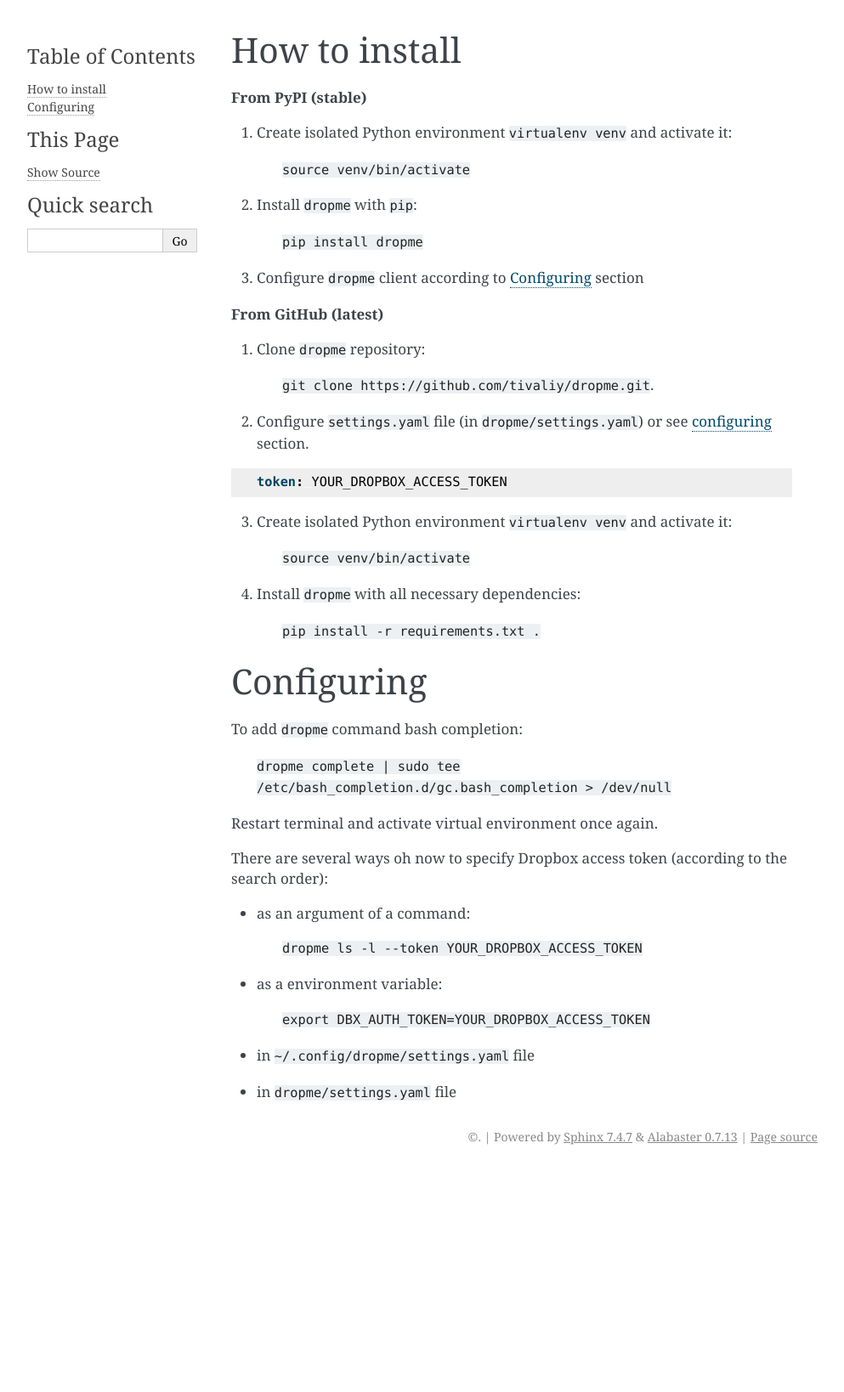
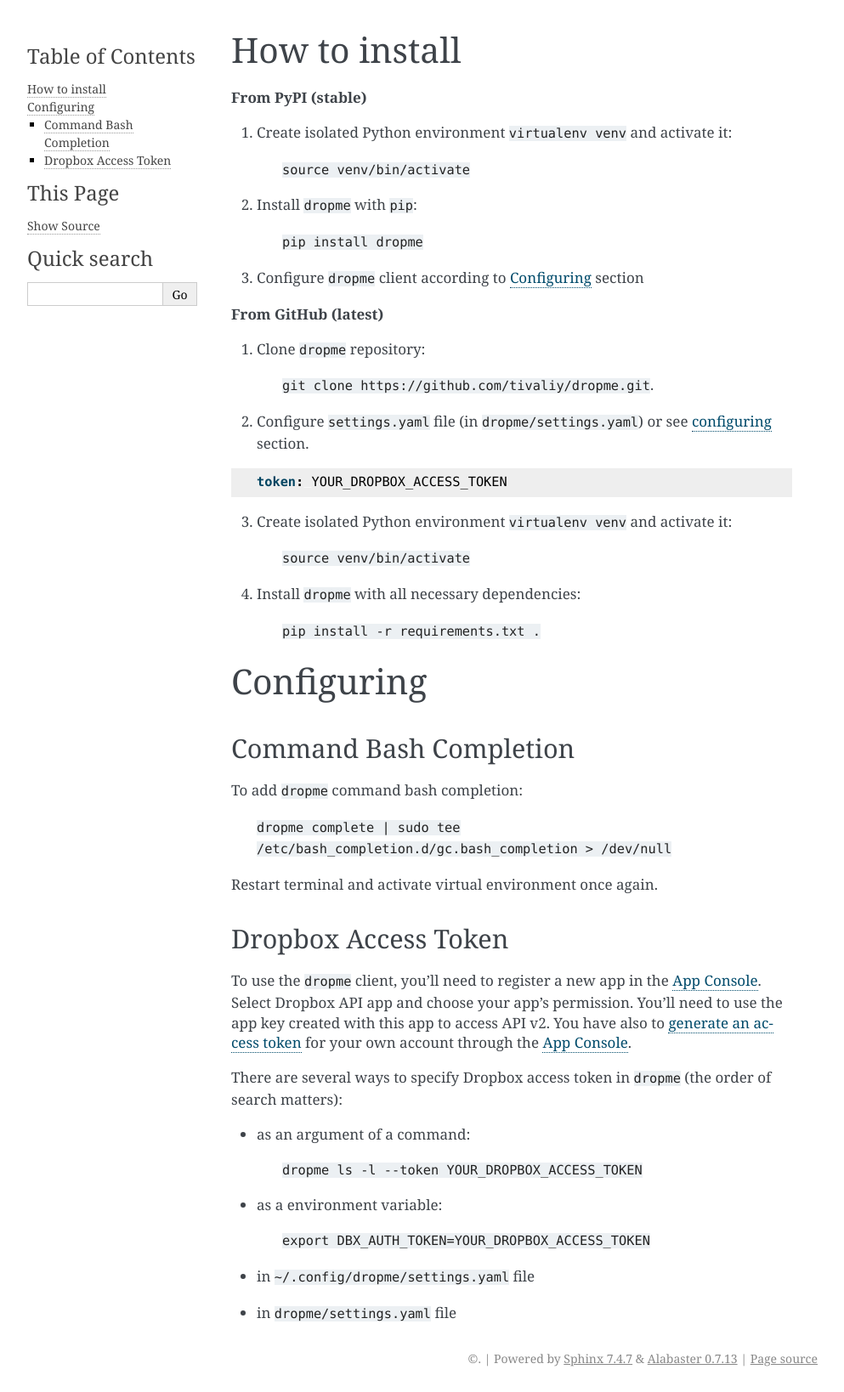
Before and after one commit to tivaliy/dropme, a Sphinx documentation site: the page built from docs/source/install.rst, in a window 1280 px wide. Shown: the whole page at 85% size, without its empty margins (148-1141 px from the left). Built offline with Sphinx 7.4.7, drawn with Linux system fonts in a browser that asks for light colours; before the commit the page ends 1377 px from its top, so only the background shows below that.

Commit message:
Reorganize documentation

```diff
--- a/docs/source/index.rst
+++ b/docs/source/index.rst
@@ -16,7 +16,6 @@
    :maxdepth: 2
 
    install
-   quick_start
    usage
    commands
 
--- a/docs/source/install.rst
+++ b/docs/source/install.rst
@@ -36,13 +36,25 @@
 Configuring
 ===========
 
+Command Bash Completion
+-----------------------
+
 To add ``dropme`` command bash completion:
 
     ``dropme complete | sudo tee /etc/bash_completion.d/gc.bash_completion > /dev/null``
 
 Restart terminal and activate virtual environment once again.
 
-There are several ways oh now to specify Dropbox access token (according to the search order):
+Dropbox Access Token
+--------------------
+
+To use the ``dropme`` client, you'll need to register a new app in the
+`App Console <https://www.dropbox.com/developers/apps>`_.
+Select Dropbox API app and choose your app's permission. You'll need to use the app key created
+with this app to access API v2. You have also to `generate an access token <https://blogs.dropbox.com/developers/2014/05/generate-an-access-token-for-your-own-account/>`_
+for your own account through the `App Console <https://www.dropbox.com/developers/apps>`_.
+
+There are several ways to specify Dropbox access token in ``dropme`` (the order of search matters):
 
 - as an argument of a command:
 
```
Also changed, not shown: docs/source/quick_start.rst (deleted, +0 -40 lines), docs/source/usage.rst (+41 -1 lines).
